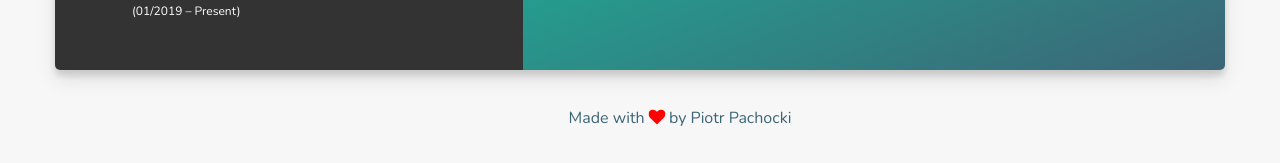
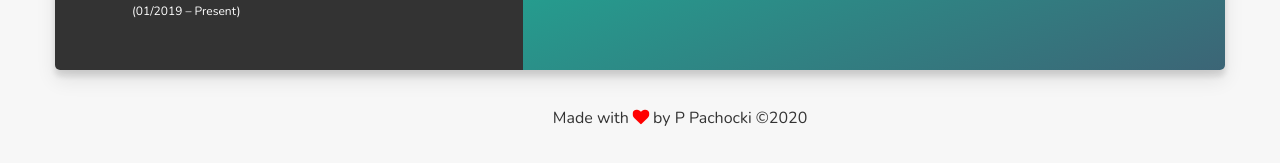
Before and after one commit to Anuradis/portfolio, an Angular app: page / in a window 1280 px wide. Shown: the part 2209-2372 px from the top of the page. Built offline with nearby package versions, Linux system fonts and the light colour scheme.

Commit message:
footer styles edited

```diff
--- a/src/app/footer-component/footer-component.component.html
+++ b/src/app/footer-component/footer-component.component.html
@@ -3,7 +3,7 @@
   <div class="row">
     <div class="col-12">
       <p class="paragraph">Made with
-        <i class="fa fa-heart footer__heart"> </i>  by Piotr Pachocki</p>
+        <i class="fa fa-heart footer__heart"> </i>  by P Pachocki &copy;2020</p>
       </div>
     </div>
     </div>
--- a/src/app/main-component/main-component.component.ts
+++ b/src/app/main-component/main-component.component.ts
@@ -104,7 +104,7 @@ export class MainComponentComponent implements OnInit {
   onShowMore($event, el: Element) {
       if (this.animationStateShowMore) {
         this.showMoreName = 'Show More';
-       } else if (!this.animationStateShowMore) {
+       } else {
       this.showMoreName = 'Show Less';
       $event.preventDefault();
     }
--- a/src/styles.css
+++ b/src/styles.css
@@ -130,9 +130,13 @@ button {
   font-weight: 300;
   line-height: 1.5;
   color: #333; }
+  .paragraph .paragraph--Xsmall {
+    font-size: 0.3rem }
   @media screen and (min-width: 768px) {
     .paragraph {
-      font-size: 1rem; } }
+      font-size: 1rem; }
+      .paragraph .paragraph--Xsmall {
+        font-size: 0.3rem; }}
   .paragraph--small {
     font-size: 1rem; }
     @media screen and (min-width: 768px) {
@@ -755,26 +759,6 @@ button {
           font-size: 1rem;
           margin-right: 0.75rem; } }
 
-.footer {
-  width: 100vw;
-  padding: 3rem 3rem;
-  text-align: center;
-  position: relative;
-  background-color: var(--light-body-color);
-  z-index: 1; }
-
-  .footer .paragraph{
-    color: var(--dark-blue-color);
-  }
-
-  @media screen and (min-width: 768px) {
-    .footer {
-      padding: 2.25rem 15px; } }
-  .footer__heart {
-    color: red;
-    -webkit-animation: heart-animation 1s ease-in-out infinite;
-    animation: heart-animation 1s ease-in-out infinite; }
-
 .nav {
   background-image: linear-gradient(30deg, #18BC9C 30%, #415870);
   background-image: -webkit-linear-gradient(top left, #18BC9C, #415870);
@@ -797,6 +781,38 @@ button {
       left: 2.5rem;
       min-height: 0;
       width: calc(100vw - 5rem); } }
+
+
+  .section-main {
+    -webkit-transition: all .5s;
+    -o-transition: all .5s;
+    transition: all .5s;
+    position: relative;
+    z-index: 2; }
+    .section-main--inactive {
+      opacity: 0;
+      -webkit-transform: translateX(-100%);
+      -ms-transform: translateX(-100%);
+      transform: translateX(-100%); }
+
+      .footer {
+        width: 100vw;
+        padding: 3rem 3rem;
+        text-align: center;
+        position: relative;
+        z-index: 1; }
+
+        .footer .paragraph{
+          color: var(--dark-black-color);
+        }
+
+        @media screen and (min-width: 768px) {
+          .footer {
+            padding: 2.25rem 15px; } }
+        .footer__heart {
+          color: red;
+          -webkit-animation: heart-animation 1s ease-in-out infinite;
+          animation: heart-animation 1s ease-in-out infinite; }
 
     .user__content {
       height: 100%;
@@ -994,15 +1010,3 @@ button {
         border-top-right-radius: 5px;
         border-bottom-right-radius: 5px;
         border-bottom-left-radius: 0; } }
-
-.section-main {
-  -webkit-transition: all .5s;
-  -o-transition: all .5s;
-  transition: all .5s;
-  position: relative;
-  z-index: 2; }
-  .section-main--inactive {
-    opacity: 0;
-    -webkit-transform: translateX(-100%);
-    -ms-transform: translateX(-100%);
-    transform: translateX(-100%); }
```
Lines whose indentation alone changed are shown as unchanged.
